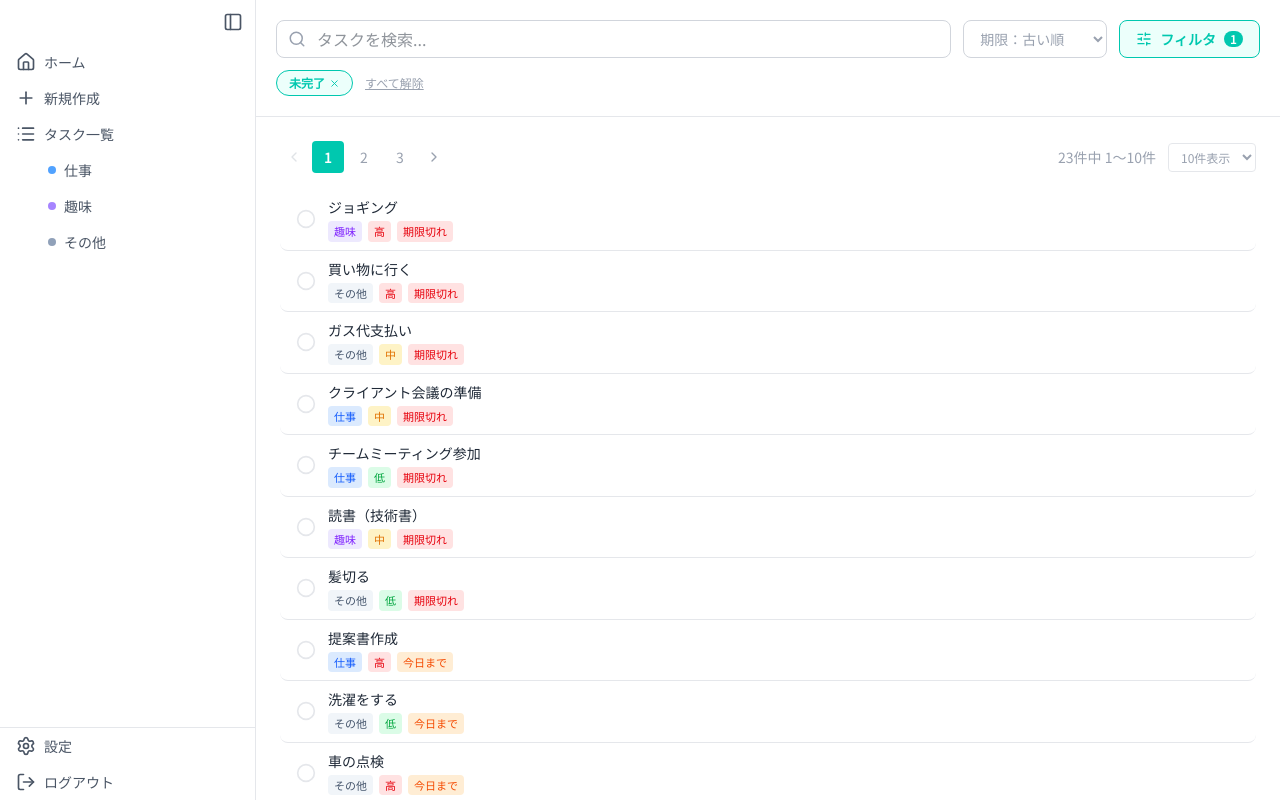
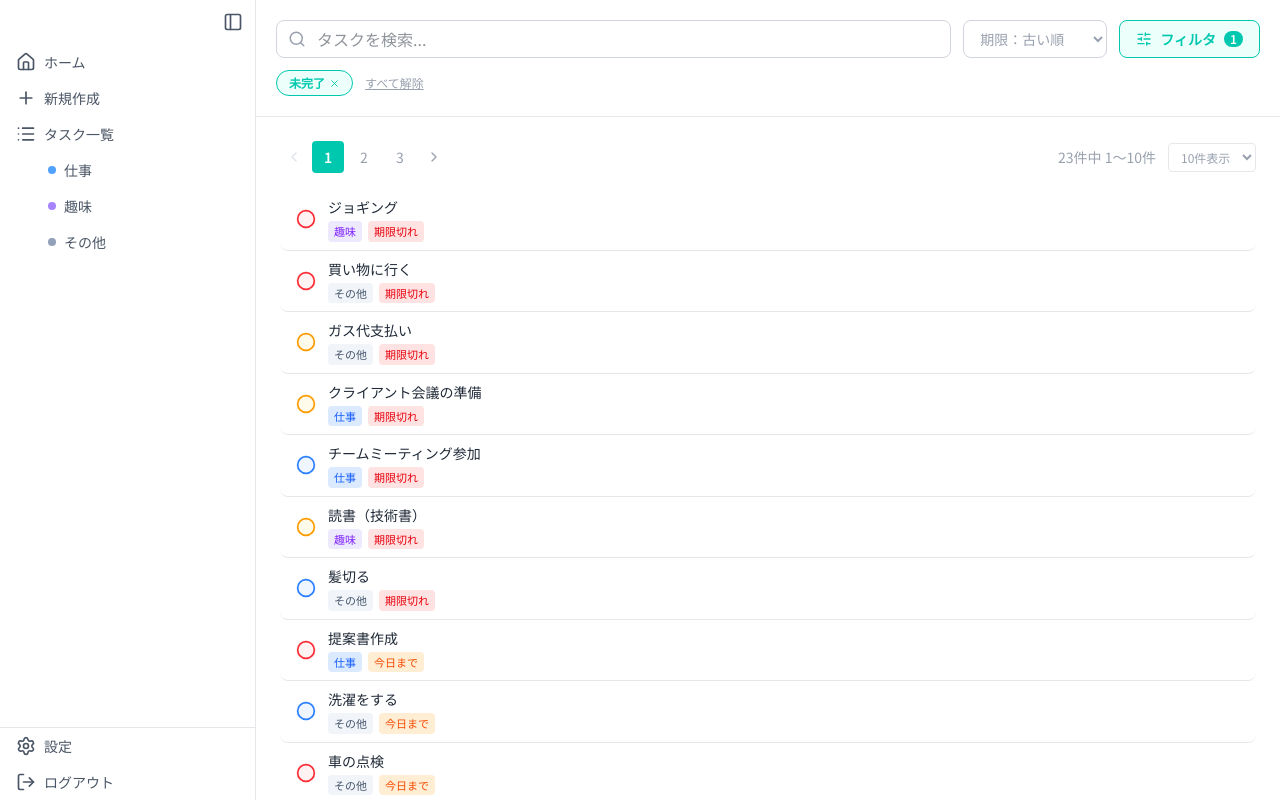
Before and after one commit to RyoAiba/task-board, a Next.js app: page /tasks in a window 1280 px wide. Built offline with nearby package versions, Linux system fonts and the light colour scheme.

Commit message:
優先度バッジを削除して代わりに完了トグルに優先度カラーを追加、優先度を任意項目化

```diff
--- a/app/tasks/page.tsx
+++ b/app/tasks/page.tsx
@@ -158,7 +158,8 @@ function TasksPageContent() {
       const matchesCategory =
         selectedCategories.length === 0 || selectedCategories.includes(task.categoryId)
       const matchesPriority =
-        selectedPriorities.length === 0 || selectedPriorities.includes(task.priority)
+        selectedPriorities.length === 0 ||
+        (task.priority !== undefined && selectedPriorities.includes(task.priority))
       const matchesStatus =
         selectedStatuses.length === 0 ||
         (selectedStatuses.includes("incomplete") && !task.completed) ||
@@ -175,7 +176,9 @@ function TasksPageContent() {
         const orderB = categories.find(c => c.id === b.categoryId)?.order ?? 0
         result = orderA - orderB
       } else if (sortKey === "priority") {
-        result = PRIORITY_ORDER[a.priority] - PRIORITY_ORDER[b.priority]
+        const orderA = a.priority ? PRIORITY_ORDER[a.priority] : 99
+        const orderB = b.priority ? PRIORITY_ORDER[b.priority] : 99
+        result = orderA - orderB
       } else if (sortKey === "status") {
         result = Number(a.completed) - Number(b.completed)
       } else if (sortKey === "dueDate") {
--- a/components/PrioritySelector.tsx
+++ b/components/PrioritySelector.tsx
@@ -1,14 +1,14 @@
 import { Priority, PRIORITY_LABELS, PRIORITY_DOT_CLASSES } from "../types"
 
 type Props = {
-  value: Priority
-  onChange: (priority: Priority) => void
+  value: Priority | undefined
+  onChange: (priority: Priority | undefined) => void
 }
 
 const PRIORITY_ACTIVE_CLASSES: Record<Priority, string> = {
   high: "border-red-500 bg-red-50 text-red-600",
   medium: "border-amber-500 bg-amber-50 text-amber-600",
-  low: "border-green-500 bg-green-50 text-green-600",
+  low: "border-blue-500 bg-blue-50 text-blue-600",  // ← 変更
 }
 
 export function PrioritySelector({ value, onChange }: Props) {
@@ -18,7 +18,7 @@ export function PrioritySelector({ value, onChange }: Props) {
         <button
           key={p}
           type="button"
-          onClick={() => onChange(p)}
+          onClick={() => onChange(value === p ? undefined : p)}
           className={`flex-1 py-2 px-3 rounded-lg border text-sm font-semibold transition-colors ${value === p
             ? PRIORITY_ACTIVE_CLASSES[p]
             : "border-gray-200 bg-white text-gray-400 hover:border-gray-300"
--- a/components/TaskCard.tsx
+++ b/components/TaskCard.tsx
@@ -3,8 +3,8 @@
 import { memo } from "react"
 import Link from "next/link"
 import { CheckCircle, Circle } from "lucide-react"
-import { Task, PRIORITY_LABELS, Category } from "../types"
-import { getPriorityBadgeClass } from "../utils/priority"
+import { Task, Category } from "../types"
+import { getPriorityCircleClass } from "../utils/priority"
 import { getDueDateBadge } from "../utils/dueDate"
 import { CategoryBadge } from "./CategoryBadge"
 
@@ -22,10 +22,7 @@ export const TaskCard = memo(function TaskCard({ task, category, onToggle }: Tas
       <div className="flex items-center gap-3">
         <button
           onClick={() => onToggle(task.id)}
-          className={`relative z-10 flex-shrink-0 flex items-center rounded-full transition-colors cursor-pointer ${task.completed
-            ? "bg-brand-200 text-brand-500 hover:bg-green-200"
-            : "text-gray-200"
-            }`}
+          className={`relative z-10 flex-shrink-0 flex items-center rounded-full transition-colors cursor-pointer ${getPriorityCircleClass(task.priority, task.completed)}`}
         >
           {task.completed ? (
             <CheckCircle size={20} />
@@ -45,9 +42,6 @@ export const TaskCard = memo(function TaskCard({ task, category, onToggle }: Tas
           </span>
           <div className="flex items-center gap-1.5 mt-1 flex-wrap">
             {category && <CategoryBadge category={category} />}
-            <span className={`text-[11px] px-1.5 py-0.5 rounded whitespace-nowrap ${getPriorityBadgeClass(task.priority)}`}>
-              {PRIORITY_LABELS[task.priority]}
-            </span>
             {dueBadge && (
               <span className={`text-[11px] px-1.5 py-0.5 rounded whitespace-nowrap ${dueBadge.className}`}>
                 {dueBadge.label}
--- a/components/TaskForm.tsx
+++ b/components/TaskForm.tsx
@@ -12,7 +12,7 @@ const TITLE_MAX_LENGTH = 50
 
 type FormValues = {
   title: string
-  priority: Priority
+  priority?: Priority
   categoryId: string
   dueDate: string
   completed: boolean
@@ -30,7 +30,7 @@ export function TaskForm({ mode, initialValues, onSave, onDelete, onCancel }: Pr
   const { categories } = useCategories()
 
   const [title, setTitle] = useState(initialValues?.title ?? "")
-  const [priority, setPriority] = useState<Priority>(initialValues?.priority ?? "medium")
+  const [priority, setPriority] = useState<Priority | undefined>(initialValues?.priority)
   const [categoryId, setCategoryId] = useState(initialValues?.categoryId ?? "")
   const [dueDate, setDueDate] = useState(initialValues?.dueDate ?? "")
   const [completed, setCompleted] = useState(initialValues?.completed ?? false)
@@ -120,10 +120,22 @@ export function TaskForm({ mode, initialValues, onSave, onDelete, onCancel }: Pr
         )}
       </div>
 
-      {/* 優先度 */}
+      {/* 優先度（任意） */}
       <div>
-        <label className="block text-sm font-semibold text-gray-600 mb-2">優先度</label>
+        <label className="block text-sm font-semibold text-gray-600 mb-2">
+          優先度
+          <span className="text-xs text-gray-400 font-normal ml-2">任意</span>
+        </label>
         <PrioritySelector value={priority} onChange={setPriority} />
+        {priority && (
+          <button
+            type="button"
+            onClick={() => setPriority(undefined)}
+            className="mt-1 text-xs text-gray-400 hover:text-gray-600 underline"
+          >
+            優先度を削除
+          </button>
+        )}
       </div>
 
       {/* カテゴリ（任意） */}
--- a/types/index.ts
+++ b/types/index.ts
@@ -12,7 +12,7 @@ export type Category = {
 export type Task = {
   id: string
   title: string
-  priority: Priority
+  priority?: Priority
   categoryId: string
   completed: boolean
   createdAt: string
@@ -49,7 +49,7 @@ export const PRIORITY_ORDER: Record<Priority, number> = {
 export const PRIORITY_DOT_CLASSES: Record<Priority, string> = {
   high: "bg-red-500",
   medium: "bg-amber-500",
-  low: "bg-green-500",
+  low: "bg-blue-500",
 }
 
 export const CATEGORY_DOT_CLASSES: Record<CategoryColor, string> = {
@@ -76,5 +76,5 @@ export const CATEGORY_BORDER_CLASSES: Record<CategoryColor, string> = {
 export const PRIORITY_BORDER_CLASSES: Record<Priority, string> = {
   high: "border-l-red-500",
   medium: "border-l-amber-500",
-  low: "border-l-green-500",
+  low: "border-l-blue-500",
 }
--- a/utils/priority.ts
+++ b/utils/priority.ts
@@ -4,6 +4,16 @@ export const getPriorityBadgeClass = (priority: Priority) => {
   switch (priority) {
     case "high": return "bg-red-100 text-red-600"
     case "medium": return "bg-amber-100 text-amber-600"
-    case "low": return "bg-green-100 text-green-600"
+    case "low": return "bg-blue-100 text-blue-600"
   }
 }
+
+export const getPriorityCircleClass = (priority: Priority | undefined, completed: boolean) => {
+  if (completed) return "bg-green-100 text-green-600"
+  switch (priority) {
+    case "high": return "bg-red-50 text-red-500"
+    case "medium": return "bg-amber-50 text-amber-500"
+    case "low": return "bg-blue-50 text-blue-500"
+    default: return "text-gray-300"
+  }
+}
```
